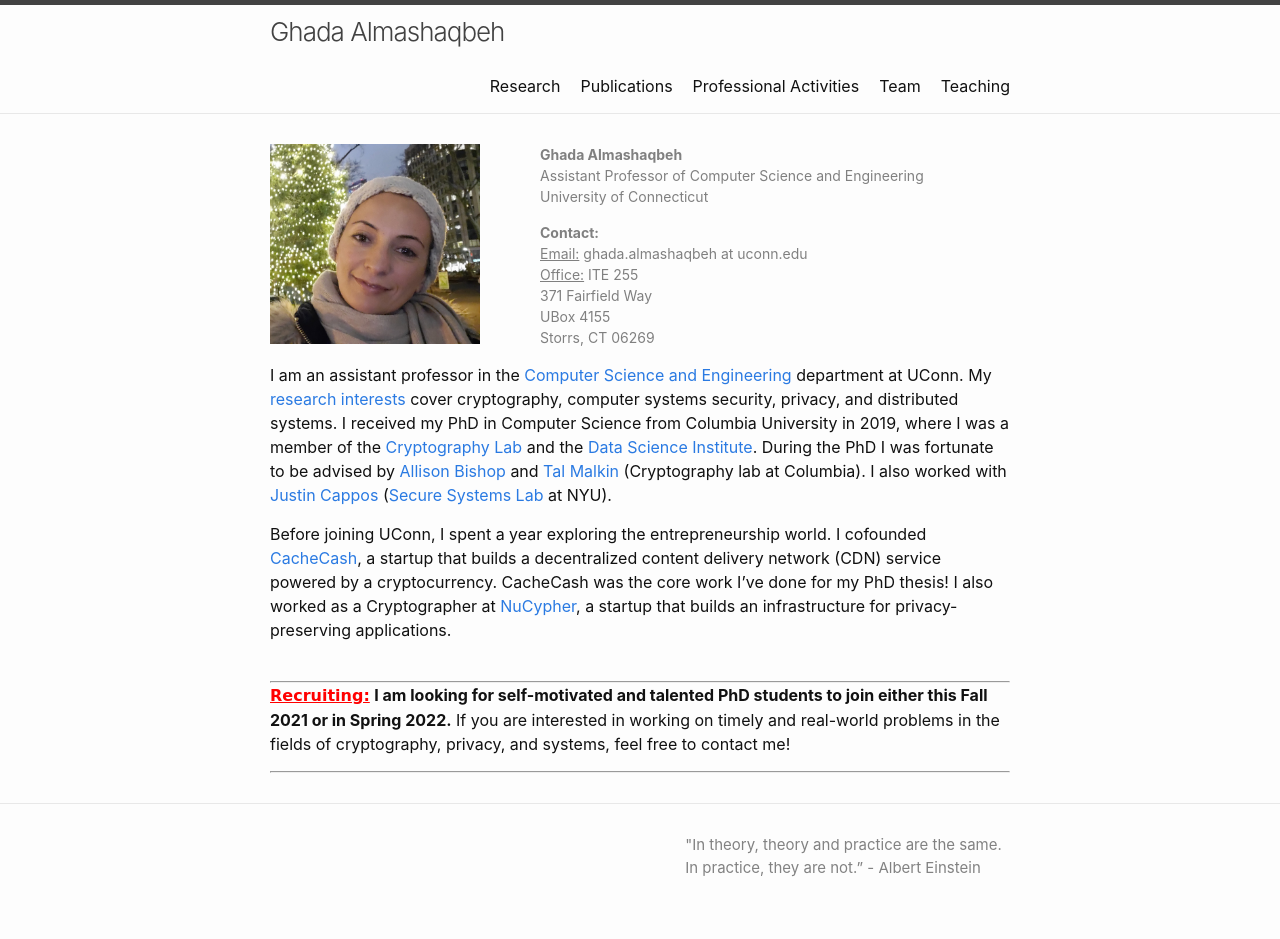
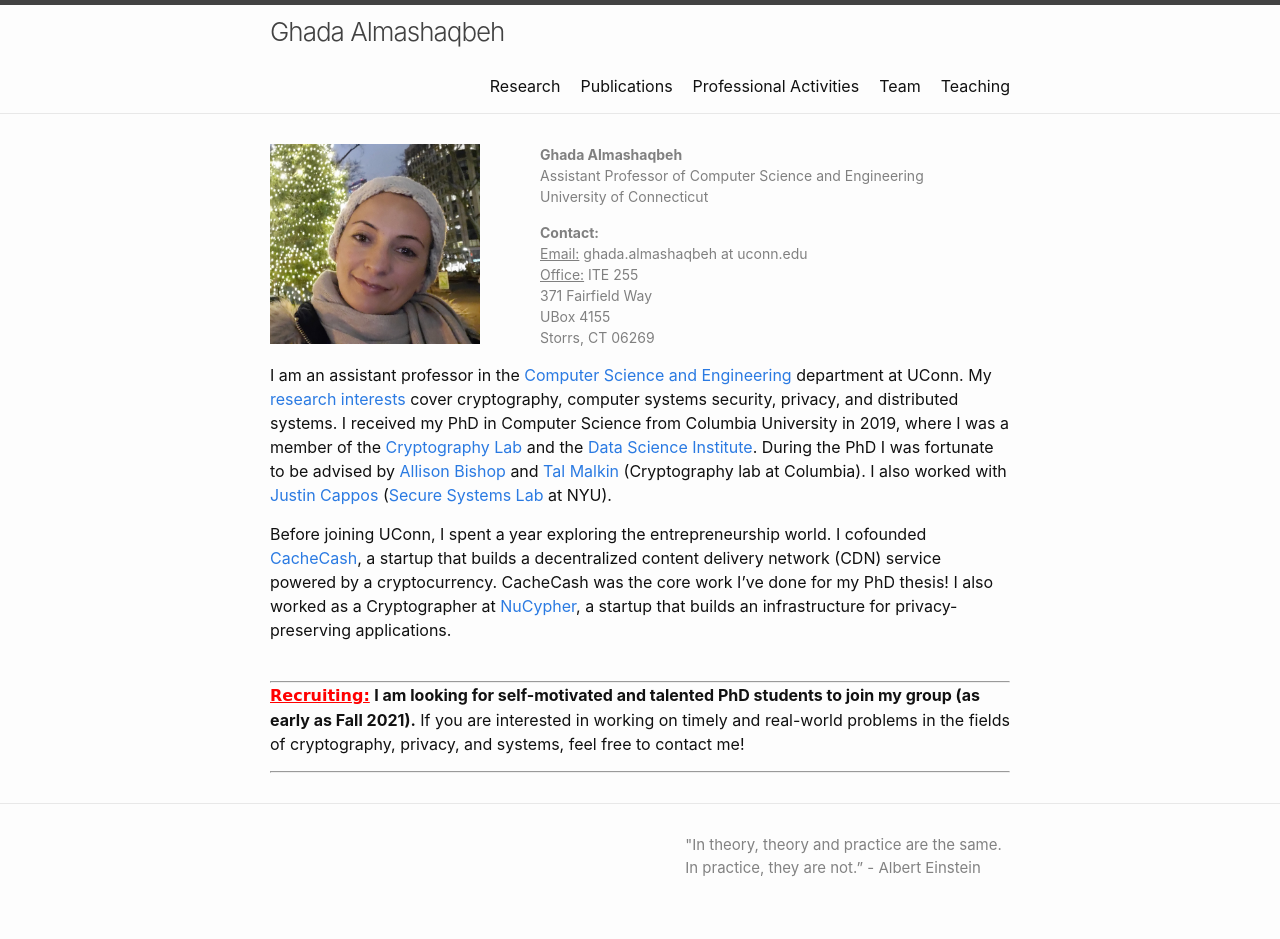
Before and after one commit to GhadaAlmashaqbeh/GhadaAlmashaqbeh.github.io, a Jekyll site: the page built from index.md, in a window 1280 px wide. Built offline with Jekyll 4.4.1, drawn with Linux system fonts in a browser that asks for light colours.

Commit message:
add panel

```diff
--- a/index.md
+++ b/index.md
@@ -26,6 +26,6 @@
 <br/>
 
 ---------------------------------------
-**<span style="color:red;font-family: 'Comic Sans MS';"><u>Recruiting:</u></span>** **I am looking for self-motivated and talented PhD students to join either this Fall 2021 or in Spring 2022.** If you are interested in working on timely and real-world problems in the fields of cryptography, privacy, and systems, feel free to contact me!
+**<span style="color:red;font-family: 'Comic Sans MS';"><u>Recruiting:</u></span>** **I am looking for self-motivated and talented PhD students to join my group (as early as Fall 2021).** If you are interested in working on timely and real-world problems in the fields of cryptography, privacy, and systems, feel free to contact me!
 
 ---------------------------------------
```
